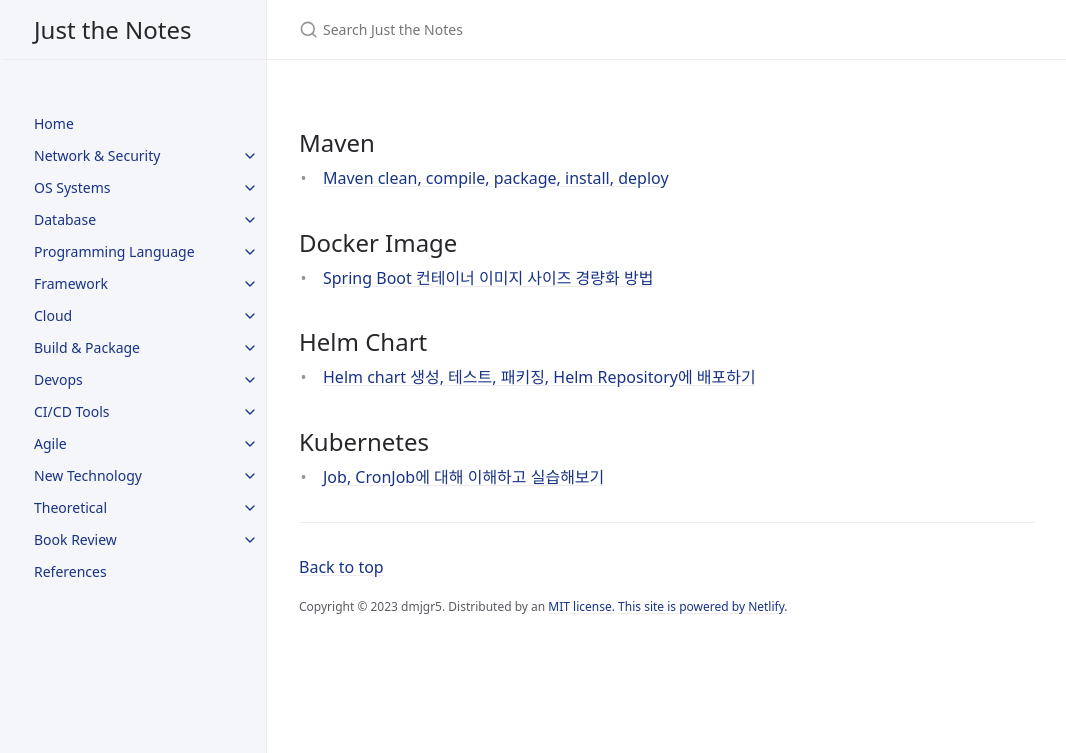
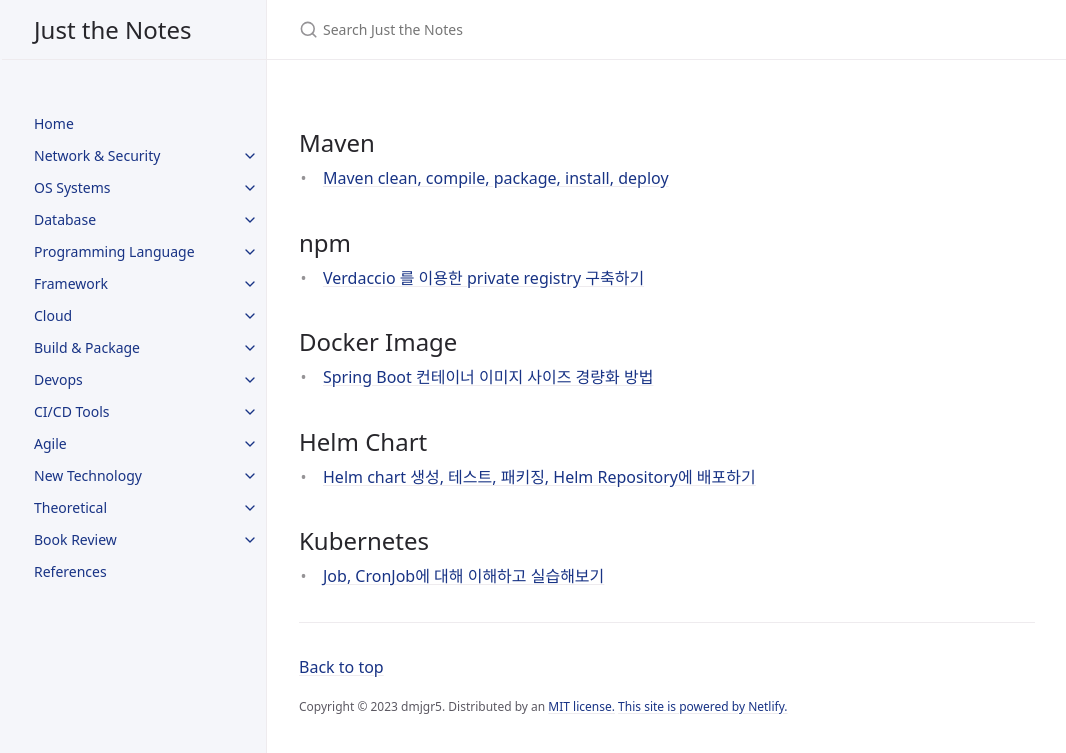
Before and after one commit to dmjgr5/dmjgr5.github.io, a Jekyll site: the page built from references.md, in a window 1280 px wide. Shown: the top 753 px of the page, without its empty margins (105-1171 px from the left). Built offline with Jekyll 4.4.1, drawn with Linux system fonts in a browser that asks for light colours; cached includes are drawn as plain includes.

Commit message:
Update references.md

```diff
--- a/references.md
+++ b/references.md
@@ -8,6 +8,10 @@ nav_order: 100
 ## Maven
 
 - [Maven clean, compile, package, install, deploy](https://wikidocs.net/book/1910)
+
+## npm
+
+- [Verdaccio 를 이용한 private registry 구축하기](https://mygumi.tistory.com/371)
 
 
 ## Docker Image
```
